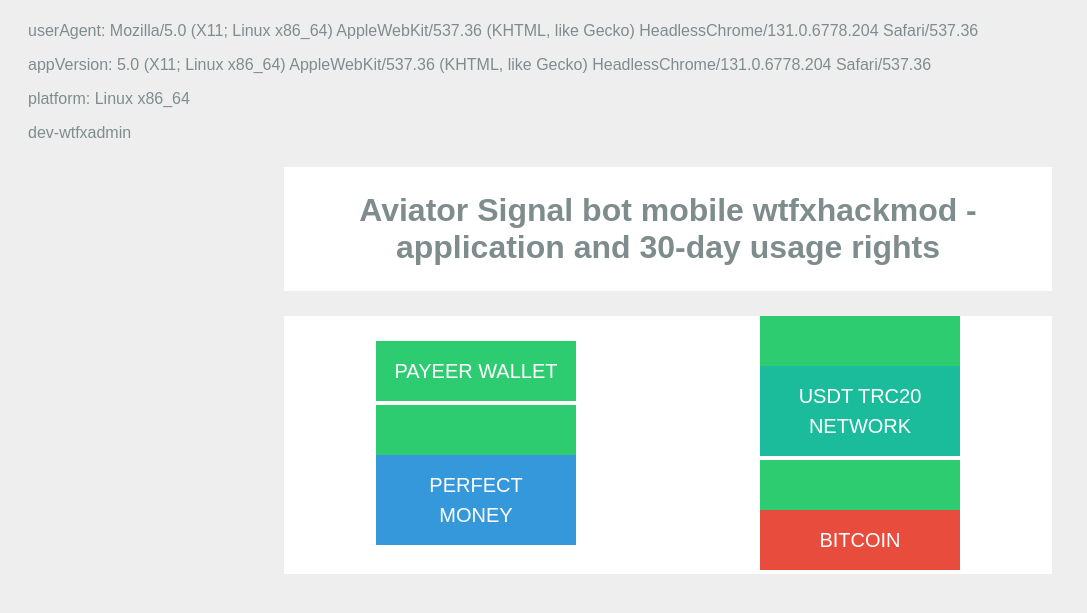
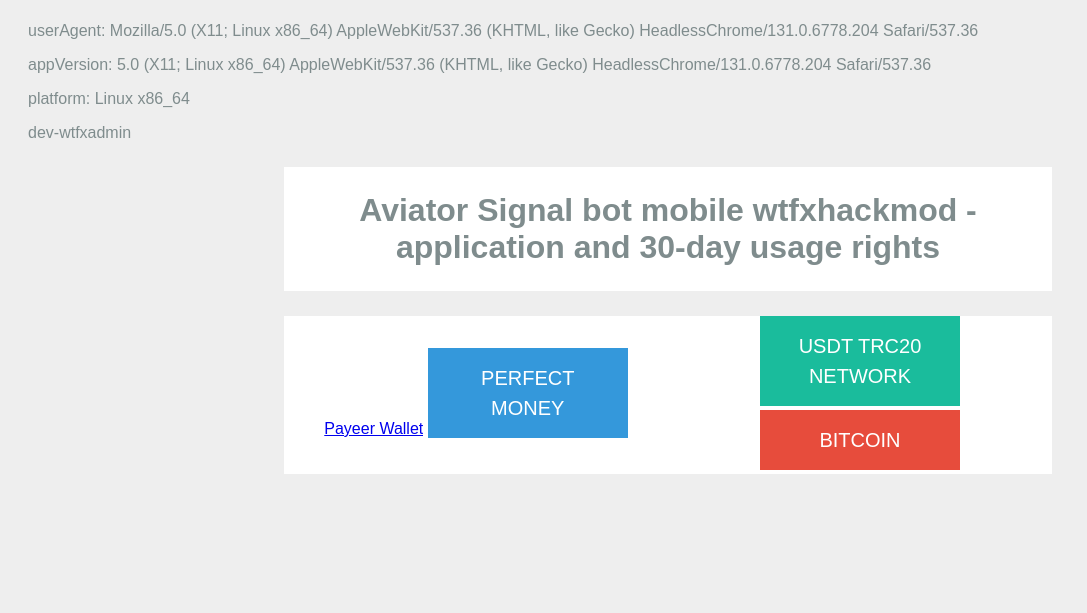
Before and after one commit to appwtfx/signal.github.io.html.index, a plain HTML site: page index.html in a window 1280 px wide. Shown: the part 155-768 px from the top of the page, without its empty margins (0-1087 px from the left). Drawn offline with Linux system fonts and the light colour scheme.

Commit message:
Update index.html

```diff
--- a/index.html
+++ b/index.html
@@ -404,13 +404,13 @@
   <div class="col-half">
 
     <div class="hideoverflow">
-      <a href="https://appwtfx.github.io/payeer.github.io.index.html/" class="btn material fly left">
+      <a href="https://appwtfx.github.io/payeer.github.io.index.html/">
         <span>Payeer Wallet </span>
       </a>
     </div>
 
     <div class="hideoverflow">
-      <a href="https://appwtfx.github.io/perfectpay.github.io.index.html/" class="btn material fly left">
+      <a href="https://appwtfx.github.io/perfectpay.github.io.index.html/">
       <a class="btn blue fly right">
         <span>Perfect Money</span>
       </a>
@@ -419,7 +419,7 @@
   <div class="col-half">
 
     <div class="hideoverflow">
-       <a href="https://appwtfx.github.io/usdtpay.github.io.index.html/" class="btn material fly left">
+       <a href="https://appwtfx.github.io/usdtpay.github.io.index.html/">
 
 
       <a class="btn turquoise fly bottom">
@@ -428,7 +428,7 @@
     </div>
 
     <div class="hideoverflow">
-         <a href="https://appwtfx.github.io/BTCPAY.github.io.index.html/" class="btn material fly left">
+         <a href="https://appwtfx.github.io/BTCPAY.github.io.index.html/">
       <a class="btn red fly top">
         <span>Bitcoin</span>
       </a>
```
